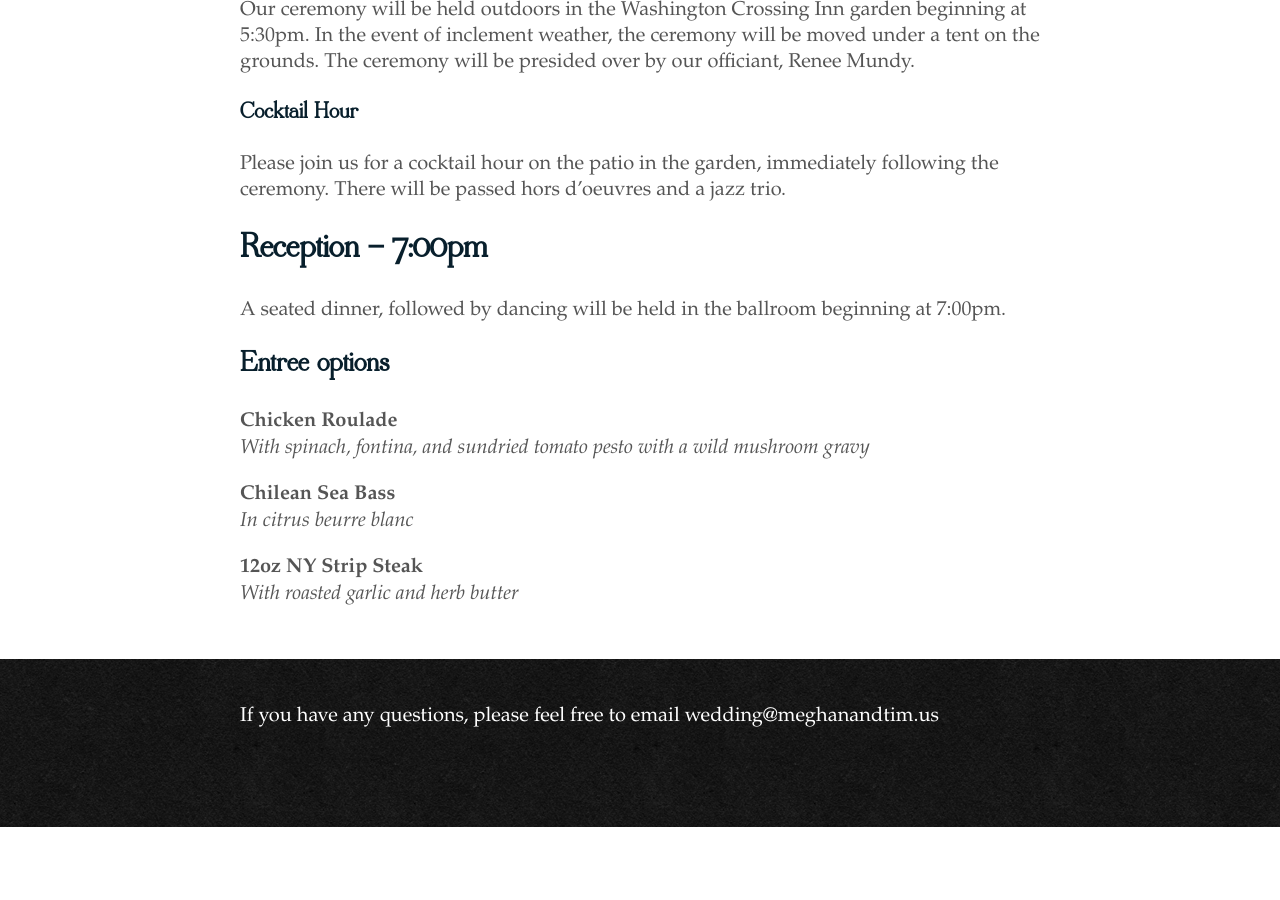
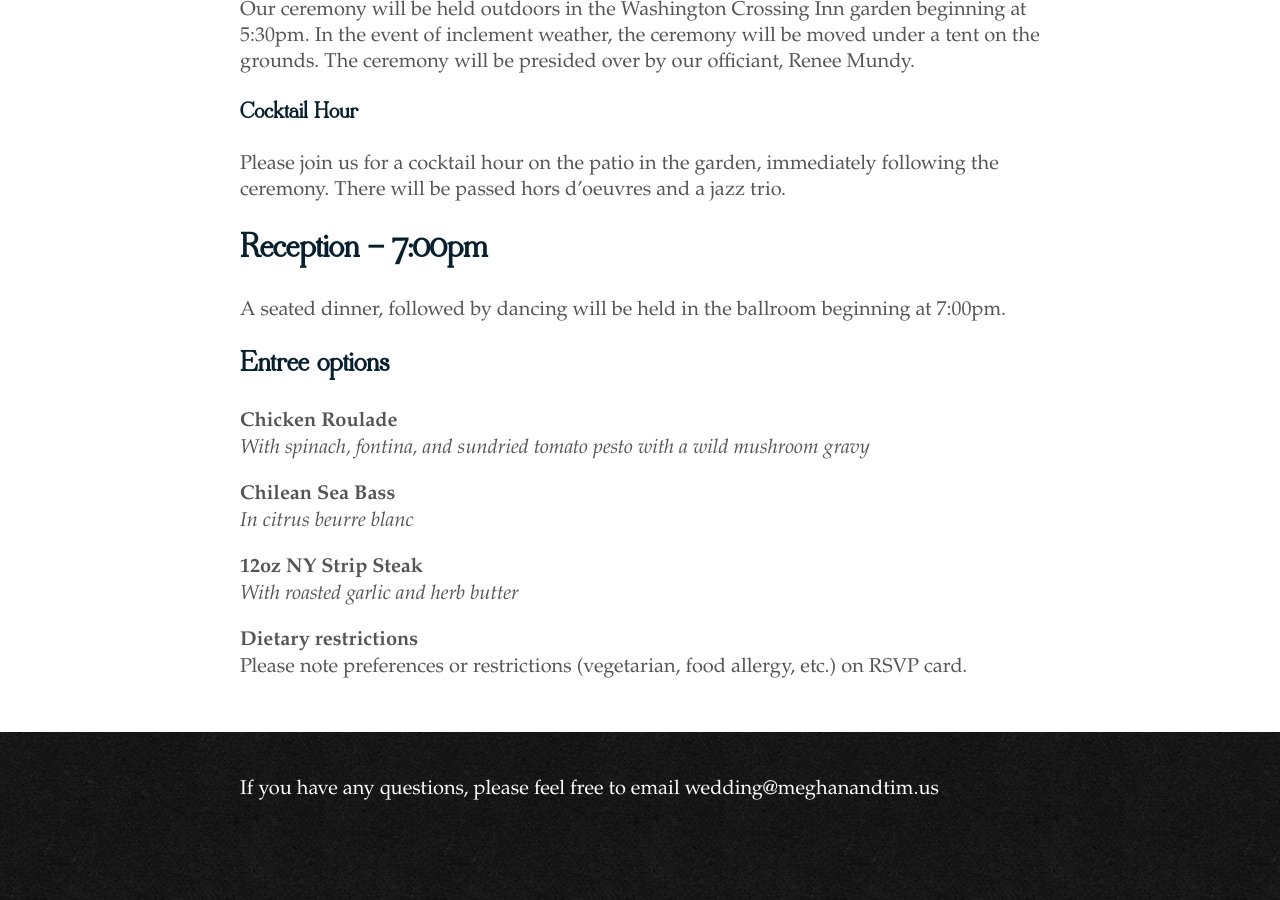
Before and after one commit to timplunkett/meghanandtim.us, a Jekyll site: the page built from ceremony-reception/index.md, in a window 1280 px wide and 900 px high, scrolled down 1270 px. Built offline with Jekyll 4.4.1, drawn with Linux system fonts in a browser that asks for light colours; before the commit the page ends 2097 px from its top, so only the background shows below that.

Commit message:
Add dietary restrictions note.

```diff
--- a/ceremony-reception/index.md
+++ b/ceremony-reception/index.md
@@ -39,3 +39,6 @@ A seated dinner, followed by dancing will be held in the ballroom beginning at 7
 
 **12oz NY Strip Steak**
 *With roasted garlic and herb butter*
+
+**Dietary restrictions**
+Please note preferences or restrictions (vegetarian, food allergy, etc.) on RSVP card.
```
